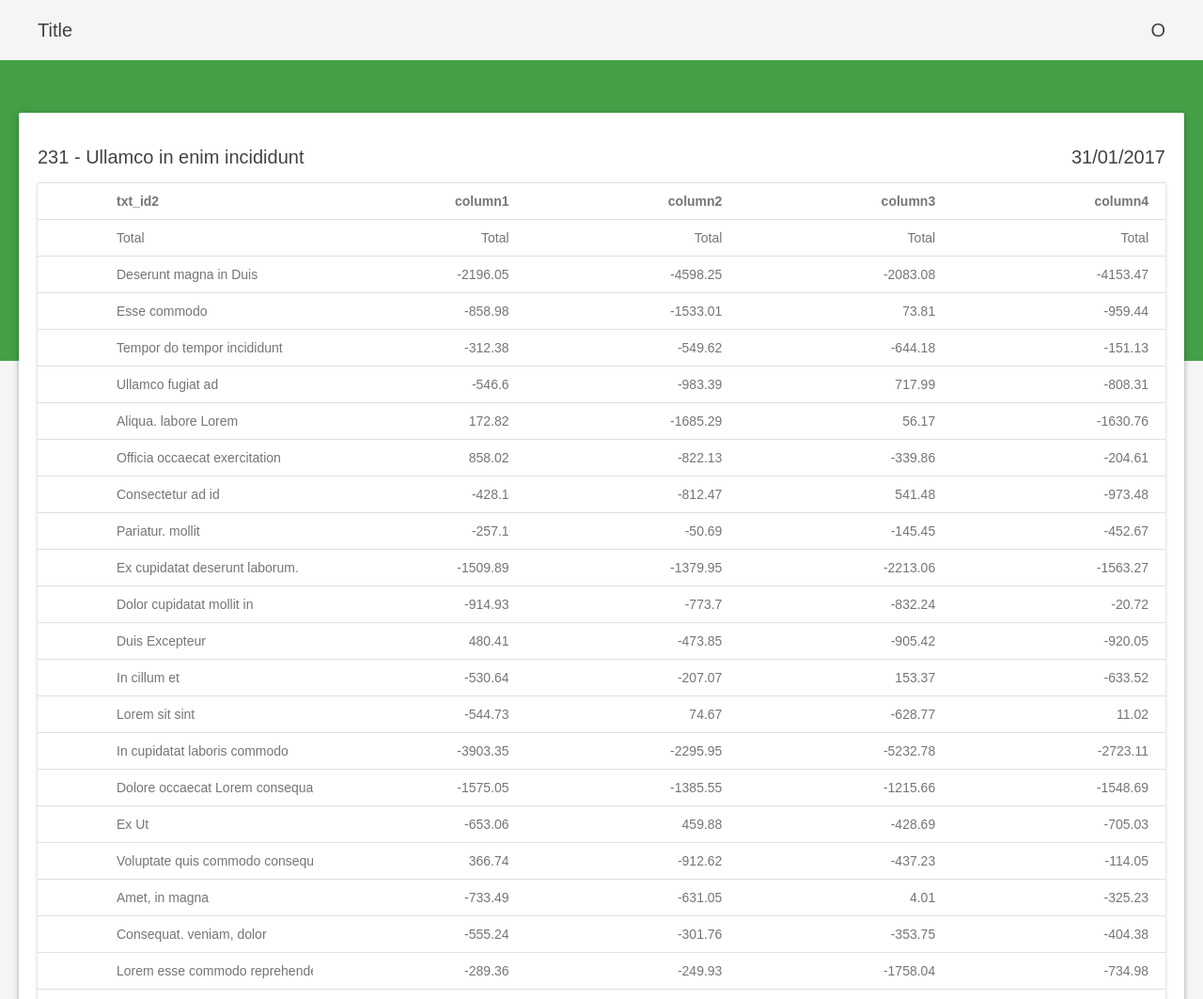
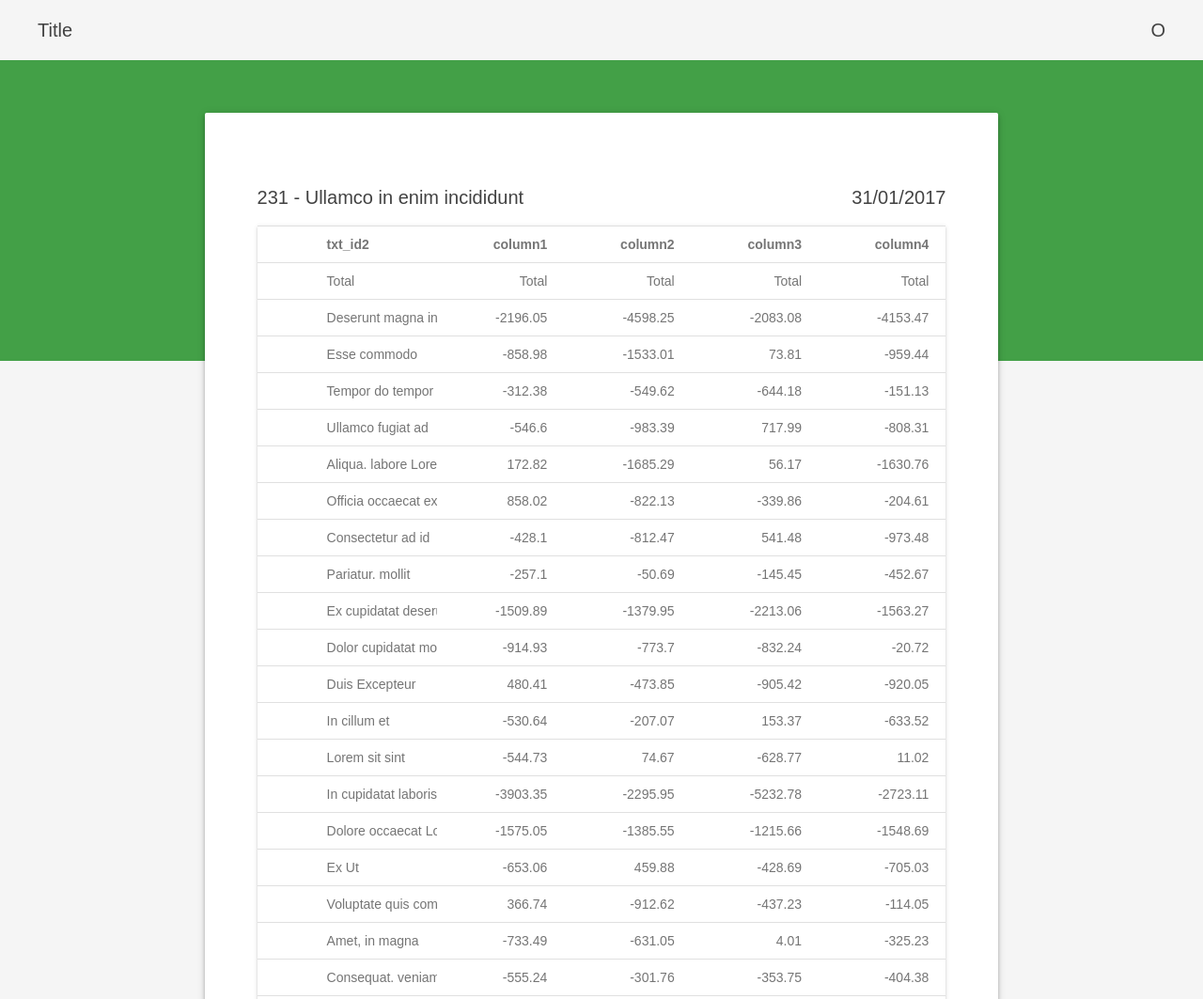
Before and after one commit to phobus/GroupingReports, a plain HTML site: page demo/index.html in a window 1280 px wide. Shown: the top 1063 px of the page at 94% size. Drawn offline with Linux system fonts and the light colour scheme.

Commit message:
refactoring

```diff
--- a/demo/index.html
+++ b/demo/index.html
@@ -40,8 +40,6 @@
 
   <script src="dataGenerator.js"></script>
   <script>
-    var gd = Object.create(GData.prototype);
-
     var data = dataGenerator.generate([
       [4, 6],
       [2, 4],
--- a/src/css/GCommon.css
+++ b/src/css/GCommon.css
@@ -11,8 +11,6 @@ body {
   display: flex;
   -webkit-flex-direction: row;
   flex-direction: row;
-  -webkit-align-items: center;
-  align-items: center;
 }
 .spacer {
   flex-grow: 1;
--- a/src/css/layout.css
+++ b/src/css/layout.css
@@ -11,9 +11,12 @@ html, body {
 .header .row {
   height: 64px;
   padding: 0 40px;
+  -webkit-align-items: center;
+  align-items: center;
 }
 .title {
   font-size: 20px;
+  line-height: 20px;
   color: #424242;
 }
 .ribbon {
@@ -25,15 +28,17 @@ html, body {
   margin-top: -33vh;
   padding-bottom: 100px;
 }
+.content.content-full {
+  padding: 40px 20px;
+  width: calc(100% - 40px);
+}
 .content {
   border-radius: 2px;
   background-color: #FFF;
-  width: calc(100% - 40px);
-  /*width: 67%;*/
+  width: 66%;
   margin: 0 auto;
   box-sizing: border-box;
-  /*padding: 80px 56px;*/
-  padding: 40px 20px;
+  padding: 80px 56px;
   margin-bottom: 80px;
 }
 .content .row {
@@ -51,6 +56,16 @@ html, body {
 @media screen and (max-width: 1024px) {
   .header .row {
     height: 56px;
+    padding: 0 20px;
   }
-
+  .content.content-full {
+    width: calc(100% - 20px);
+    padding: 40px 10px;
+  }
 }
+@media (max-width: 839px) {
+  .content {
+    width: calc(100% - 20px);
+    padding: 40px 10px;
+  }
+}
--- a/src/js/GTable.js
+++ b/src/js/GTable.js
@@ -16,14 +16,10 @@
   window['GTable'] = GTable;
 
   GTable.prototype = {
-    render: function(data, fn) {
+    render: function(data) {
       this._aggregate = this.columns.filter(function(o, i) {
-        if (o.aggregate) {
-          return true;
-        }
-        return false;
+        return o.aggregate || false;
       });
-
       var gd = Object.create(GData.prototype);
       data = gd.grouping(data, this.grouping, this._aggregate);
 
@@ -34,27 +30,16 @@
     renderTable: function(data) {
       var table = document.createElement('table'),
         thead = document.createElement('thead'),
-        tbody = document.createElement('tbody');
+        tbody = document.createElement('tbody'),
+        header;
 
       table.className = this.tableCssClass;
 
       //create table header
-      var cell, row = document.createElement('tr'),
-        l = this.columns.length,
-        column;
-      var ctrl = document.createElement('td');
-      row.appendChild(ctrl);
-      ctrl.style.width = "30px";
-      for (var i = 0; i < l; i++) {
-        column = this.columns[i];
-        cell = document.createElement('th');
-        cell.innerHTML = column.alias;
-        if (column.cssClass) {
-          cell.classList.add(column.cssClass);
-        }
-        row.appendChild(cell);
-      }
-      thead.appendChild(row);
+      header = this.createRow(null, this.columns, 'th', function(i, column, data) {
+        return column.alias;
+      })
+      thead.appendChild(header);
       table.appendChild(thead);
 
       //create table body
@@ -69,21 +54,14 @@
       var ctrl = document.createElement('td');
       row.appendChild(ctrl);
       if (node.values) {
+        row = this.createRow(node, this.columns, 'td', function(i, column, data) {
+          if (column.aggregate && node.aggregate) {
+            return node.aggregate[column.name];
+          } else {
+            return node.key;
+          }
+        });
         row.classList.add('total');
-        // grouping rows
-        for (var i = 0; i < l; i++) {
-          column = this.columns[i];
-          cell = document.createElement('td');
-          if (column.aggregate && node.aggregate) {
-            cell.innerHTML = node.aggregate[column.name];
-          } else {
-            cell.innerHTML = node.key;
-          }
-          if (column.cssClass) {
-            cell.classList.add(column.cssClass);
-          }
-          row.appendChild(cell);
-        }
         // grouping rows event
         row.addEventListener('click', this.dataRowClickHandler.bind(this));
         row.dataset.grouping = node.grouping;
@@ -96,17 +74,29 @@
         }
       } else {
         // Data rows
-        for (var i = 0; i < l; i++) {
-          column = this.columns[i];
-          cell = document.createElement('td');
-          cell.innerHTML = node[column.name];
-          if (column.cssClass) {
-            cell.classList.add(column.cssClass);
-          }
-          row.appendChild(cell);
-        }
+        row = this.createRow(node, this.columns, 'td', function(i, column, data) {
+          return data[column.name]
+        });
         tbody.appendChild(row);
       }
+    },
+    createRow: function(data, columns, tag, fn) {
+      var cell, row = document.createElement('tr'),
+        l = columns.length;
+
+      var ctrl = document.createElement('td');
+      row.appendChild(ctrl);
+      ctrl.style.width = "20px";
+
+      for (var i = 0; i < l; i++) {
+        cell = document.createElement(tag);
+        cell.innerHTML = fn(i, columns[i], data);
+        if (columns[i].cssClass) {
+          cell.classList.add(columns[i].cssClass);
+        }
+        row.appendChild(cell);
+      }
+      return row;
     },
     dataRowClickHandler: function(event) {
       var row = event.target.parentNode.nextSibling;
```
